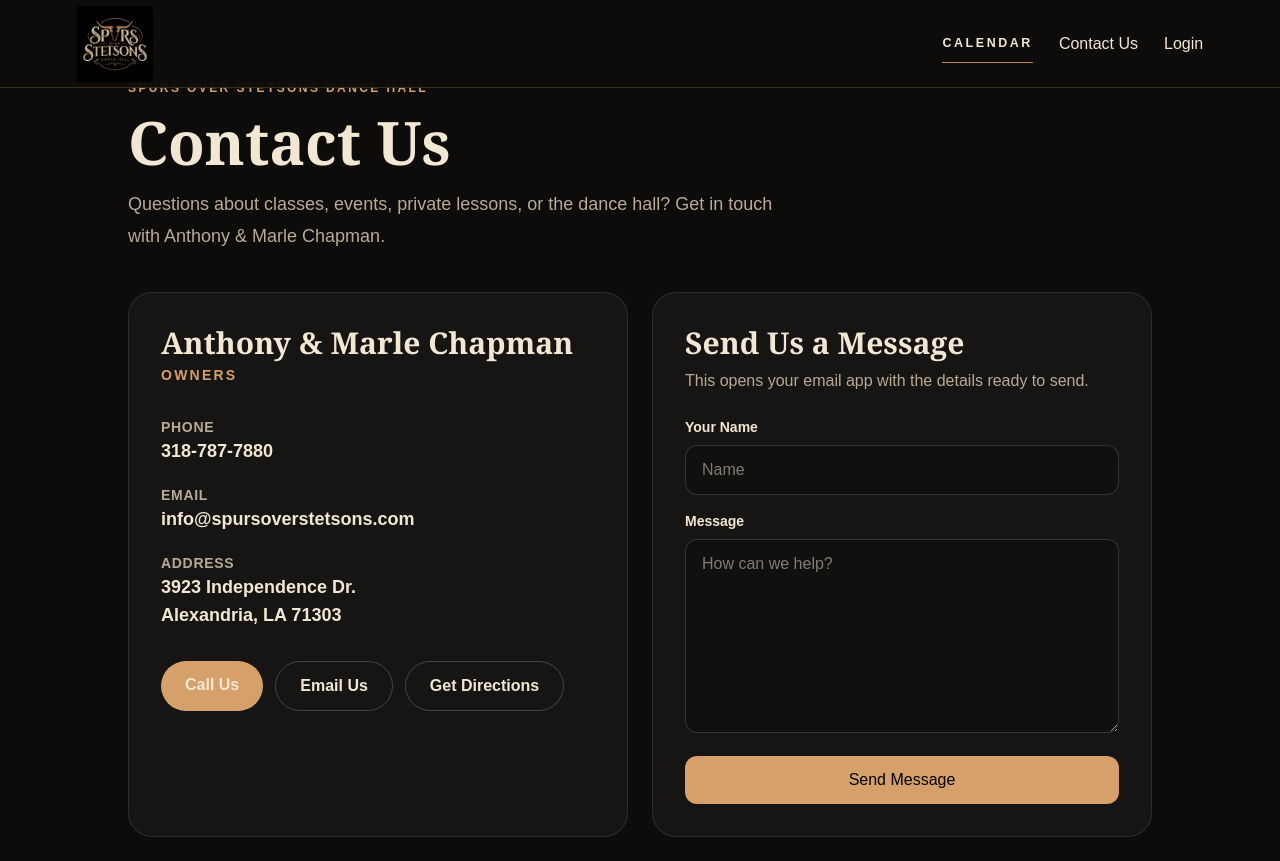
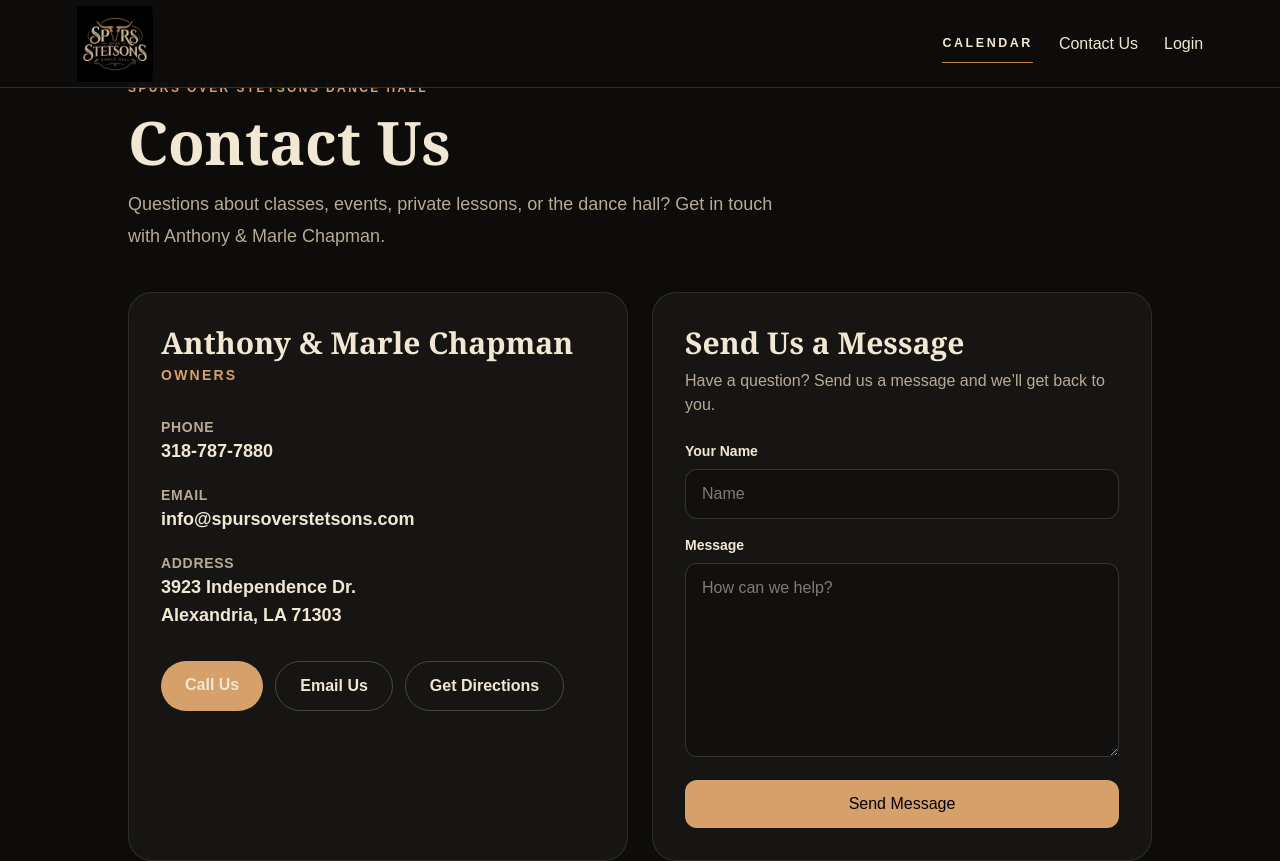
Before and after one commit to xrkr80hd/spurs_over_stetsons, a Next.js app: page /contact in a window 1280 px wide. Shown: the top 861 px of the page. Built offline with nearby package versions, Linux system fonts and the light colour scheme; no server answers.

Commit message:
Simplify contact form wording

```diff
--- a/app/(public)/contact/page.tsx
+++ b/app/(public)/contact/page.tsx
@@ -33,7 +33,7 @@
 
           <div className="rounded-3xl border border-white/10 bg-white/[.04] p-6 sm:p-8">
             <h2 className="western text-3xl font-bold">Send Us a Message</h2>
-            <p className="mt-2 text-[var(--muted)]">This opens your email app with the details ready to send.</p>
+            <p className="mt-2 text-[var(--muted)]">Have a question? Send us a message and we’ll get back to you.</p>
             <form action="mailto:info@spursoverstetsons.com" method="get" className="mt-6 space-y-4">
               <label className="block"><span className="mb-2 block text-sm font-bold">Your Name</span><input name="subject" required placeholder="Name" className="w-full rounded-xl border border-white/15 bg-black/20 px-4 py-3 outline-none focus:border-[var(--accent2)]" /></label>
               <label className="block"><span className="mb-2 block text-sm font-bold">Message</span><textarea name="body" required rows={7} placeholder="How can we help?" className="w-full resize-y rounded-xl border border-white/15 bg-black/20 px-4 py-3 outline-none focus:border-[var(--accent2)]" /></label>
```
